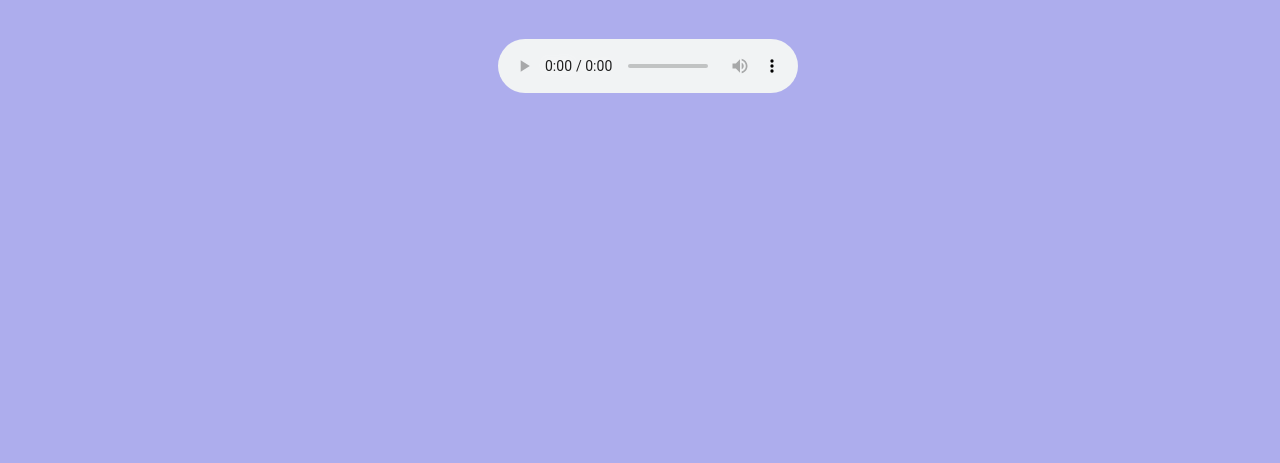
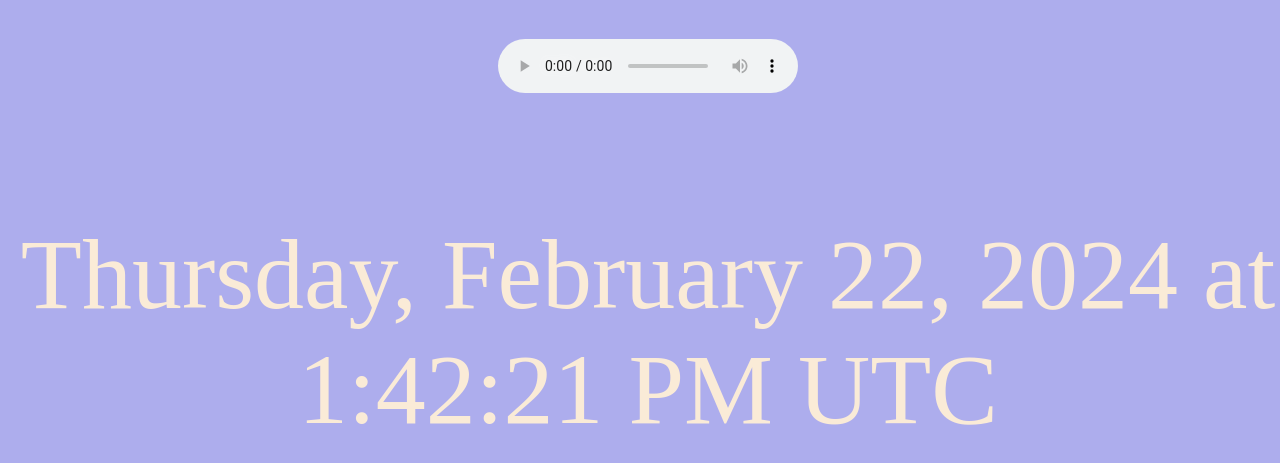
Before and after one commit to veczjhon/activity, a plain HTML site: page index.html in a window 1280 px wide. Shown: the part 8119-8582 px from the top of the page. Before the commit the page ends 8244 px from the top, so only its background shows below. Drawn offline with Linux system fonts and the light colour scheme.

Commit message:
Add 2 Features

```diff
--- /dev/null
+++ b/date.js
@@ -0,0 +1,13 @@
+function updateDateTime() {
+    var currentDate = new Date();
+    var options = { weekday: 'long', year: 'numeric', month: 'long', day: 'numeric', hour: 'numeric', minute: 'numeric', second: 'numeric', timeZoneName: 'short' };
+    var formattedDate = currentDate.toLocaleDateString('en-US', options);
+
+    document.getElementById('datetime').textContent = formattedDate;
+}
+
+// Update date and time every second
+setInterval(updateDateTime, 1000);
+
+// Initial update
+updateDateTime();
--- a/index.html
+++ b/index.html
@@ -50,10 +50,10 @@
             <source src="Mind_Craft.mp3" type="audio/mp3">
         </audio>
     </div>
-    <!--<div class="date">
+    <div class="date">
         <p id="datetime"></p>
         <script src="date.js"></script>
-    </div>-->
+    </div>
 </div>
 </body>
 </html>
--- a/style.css
+++ b/style.css
@@ -15,8 +15,8 @@ img{
     width: 500px;
     height: 400px;
 }
-/*
+
 .date{
     color: antiquewhite;
     font-size:100px ;
-}*/
+}
```
